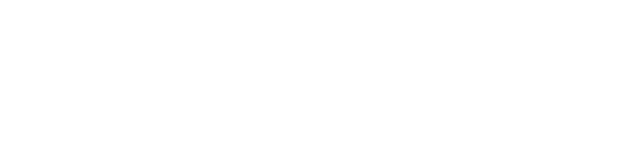
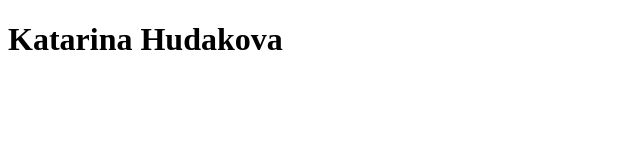
Before and after one commit to katarinahudakova/GITbackground, a plain HTML site: page index.html in a window 1280 px wide. Shown: the whole page, without its empty margins (0-640 px from the left). Drawn offline with Linux system fonts and the light colour scheme.

Commit message:
Update index.html

```diff
--- a/index.html
+++ b/index.html
@@ -4,6 +4,7 @@
     <meta charset="UTF-8">
     <meta name="viewport" content="width=device-width, initial-scale=1.0">
     <title>Nadpis</title>
+    <h1>Katarina Hudakova</h1>
 </head>
 <body>
 
```
